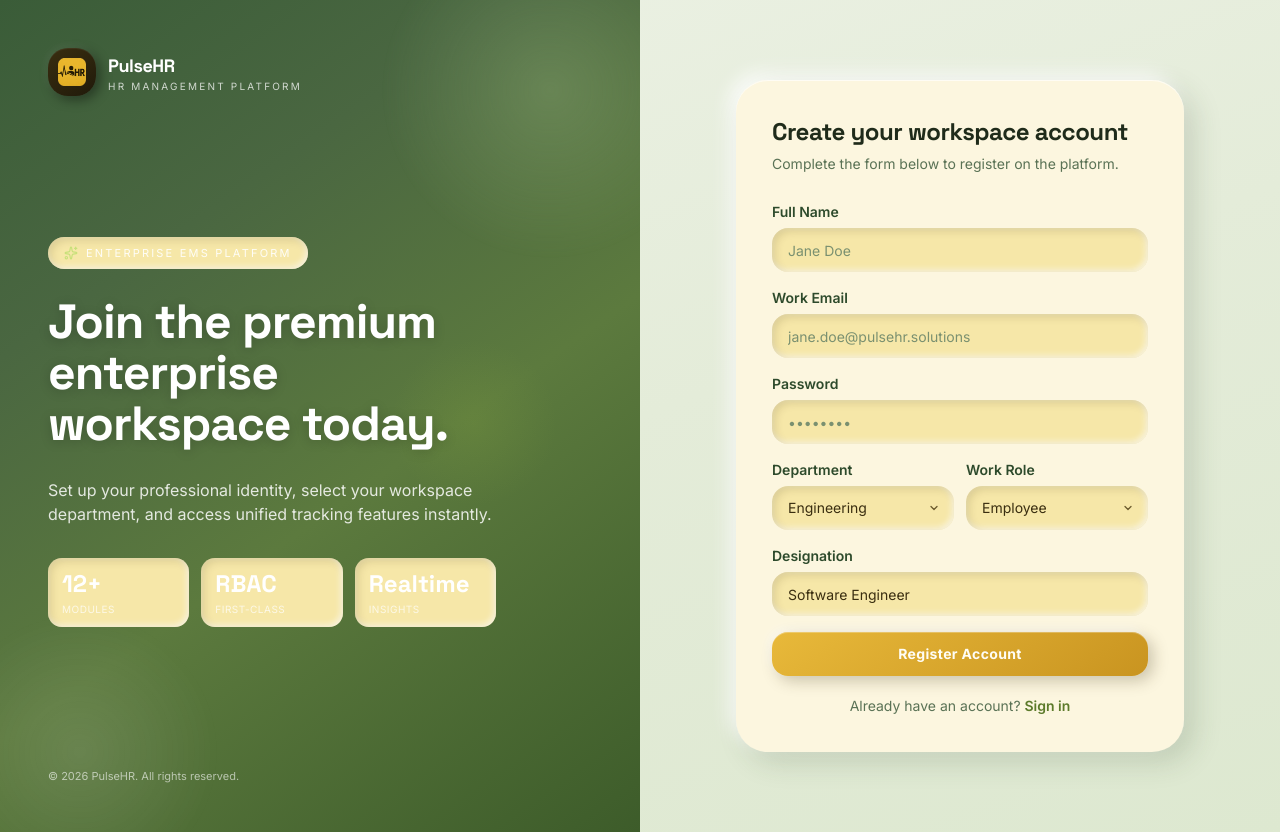
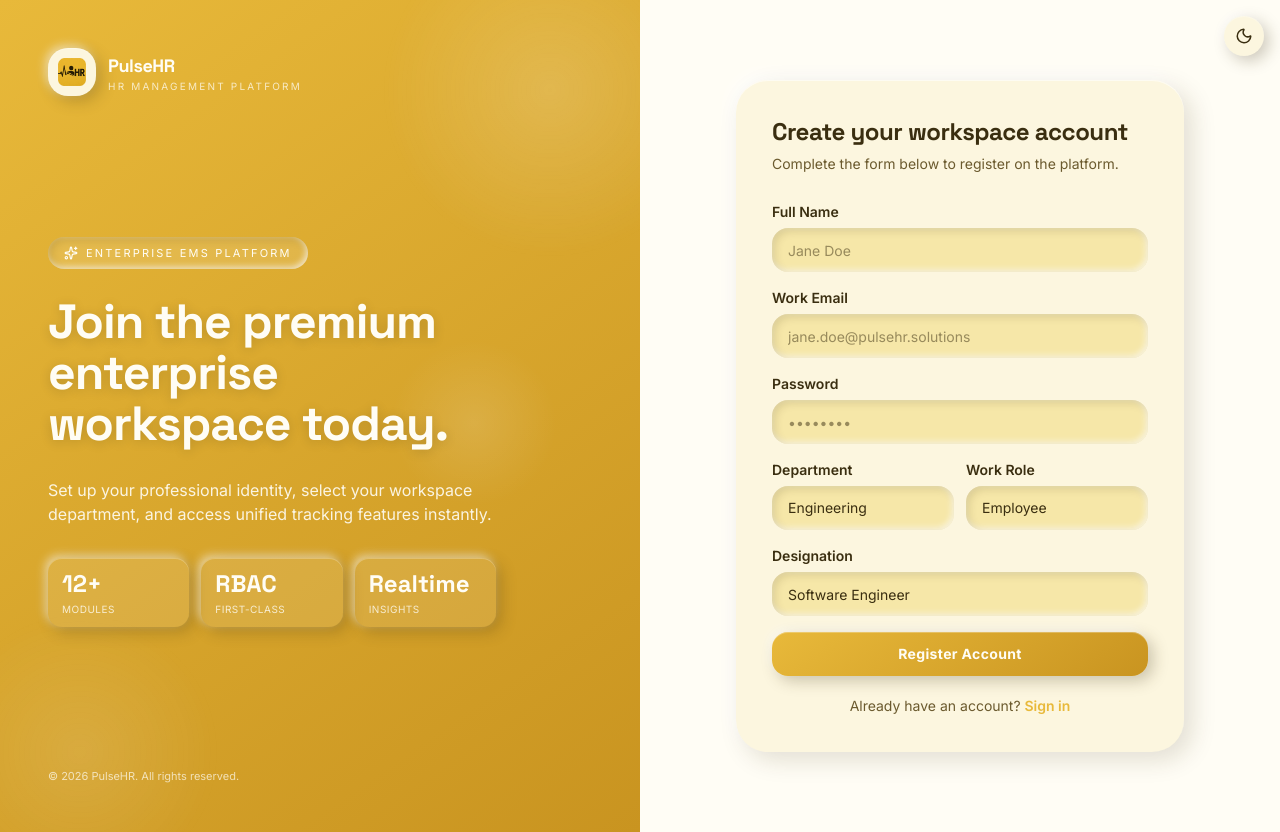
Before and after one commit to rehancodeofficial/PulseHR, a React (Vite) app: page /auth/signup in a window 1280 px wide. Built offline with nearby package versions, Linux system fonts and the light colour scheme; no server answers.

Commit message:
feat: add floating theme toggle and update auth pages to use CSS variables for theme support

```diff
--- a/src/routes/auth/ForgotPage.tsx
+++ b/src/routes/auth/ForgotPage.tsx
@@ -1,7 +1,33 @@
 import { useState } from "react";
 import { Link } from "react-router";
-import { ArrowLeft } from "lucide-react";
+import { ArrowLeft, Sun, Moon } from "lucide-react";
 import { toast } from "sonner";
+import { useTheme } from "@/components/theme-provider";
+
+/* ─── Floating theme toggle ─── */
+function ThemeToggle() {
+  const { theme, setTheme } = useTheme();
+  const isDark =
+    theme === "dark" ||
+    (theme === "system" && window.matchMedia("(prefers-color-scheme: dark)").matches);
+  return (
+    <button
+      type="button"
+      aria-label="Toggle theme"
+      onClick={() => setTheme(isDark ? "light" : "dark")}
+      className="fixed top-4 right-4 z-50 flex items-center justify-center rounded-2xl transition-all duration-200"
+      style={{
+        width: 40,
+        height: 40,
+        background: "var(--card)",
+        boxShadow: "var(--shadow-glow)",
+        color: "var(--foreground)",
+      }}
+    >
+      {isDark ? <Sun className="size-4.5" /> : <Moon className="size-4.5" />}
+    </button>
+  );
+}
 
 export function ForgotPage() {
   const [email, setEmail] = useState("");
@@ -9,34 +35,36 @@ export function ForgotPage() {
 
   return (
     <div
-      className="min-h-screen flex items-center justify-center p-6"
-      style={{ background: "linear-gradient(160deg, #EDF2E6 0%, #E4ECD9 50%, #DDE8D0 100%)" }}
+      className="min-h-screen flex items-center justify-center p-6 transition-colors duration-200"
+      style={{ background: "var(--background)" }}
     >
+      <ThemeToggle />
+
       {/* Clay card */}
       <div
         className="clay-card w-full max-w-md p-9"
         style={{
-          boxShadow:
-            "10px 10px 28px rgba(45,74,43,0.17), -7px -7px 18px rgba(255,255,255,0.86), inset 0 1px 0 rgba(255,255,255,0.65)",
+          background: "var(--card)",
+          boxShadow: "var(--shadow-elevated)",
         }}
       >
         {/* Logo */}
         <div className="flex items-center justify-center gap-3 mb-7">
           <div
             className="clay-logo flex items-center justify-center p-2"
-            style={{ width: 44, height: 44 }}
+            style={{ width: 44, height: 44, background: "var(--card)", boxShadow: "var(--shadow-glow)" }}
           >
             <img src="/logo.png" alt="PulseHR Logo" className="w-full h-full object-contain" />
           </div>
-          <div className="font-display font-bold text-xl" style={{ color: "#1F2B1A" }}>
+          <div className="font-display font-bold text-xl" style={{ color: "var(--foreground)" }}>
             PulseHR
           </div>
         </div>
 
-        <h2 className="font-display text-2xl font-bold" style={{ color: "#1F2B1A" }}>
+        <h2 className="font-display text-2xl font-bold" style={{ color: "var(--foreground)" }}>
           Reset your password
         </h2>
-        <p className="mt-1.5 text-sm" style={{ color: "#5A7255" }}>
+        <p className="mt-1.5 text-sm" style={{ color: "var(--muted-foreground)" }}>
           Enter your work email and we'll send you a recovery link.
         </p>
 
@@ -44,11 +72,10 @@ export function ForgotPage() {
           <div
             className="mt-6 p-4 text-sm"
             style={{
-              background: "rgba(107,142,78,0.12)",
+              background: "var(--muted)",
               borderRadius: 16,
-              color: "#3A5C20",
-              boxShadow:
-                "inset 2px 2px 6px rgba(45,74,43,0.12), inset -1px -1px 4px rgba(255,255,255,0.6)",
+              color: "var(--foreground)",
+              boxShadow: "var(--shadow-inset)",
             }}
           >
             If <strong>{email}</strong> exists in our directory, a reset link is on its way.
@@ -67,7 +94,7 @@ export function ForgotPage() {
               <label
                 htmlFor="email"
                 className="block text-sm font-semibold"
-                style={{ color: "#2D4A2B" }}
+                style={{ color: "var(--foreground)" }}
               >
                 Work email
               </label>
@@ -78,18 +105,18 @@ export function ForgotPage() {
                 onChange={(e) => setEmail(e.target.value)}
                 placeholder="you@company.com"
                 required
-                className="clay-input w-full h-11 px-4 text-sm placeholder:text-[#7A9070] focus:outline-none"
+                className="clay-input w-full h-11 px-4 text-sm focus:outline-none"
                 style={{
-                  boxShadow:
-                    "inset 3px 3px 8px rgba(45,74,43,0.14), inset -2px -2px 6px rgba(255,255,255,0.78)",
+                  background: "var(--input)",
+                  color: "var(--foreground)",
+                  boxShadow: "var(--shadow-inset)",
                 }}
                 onFocus={(e) => {
                   e.currentTarget.style.boxShadow =
-                    "inset 3px 3px 10px rgba(45,74,43,0.18), inset -2px -2px 6px rgba(255,255,255,0.78), 0 0 0 2.5px rgba(139,170,60,0.45)";
+                    "var(--shadow-inset), 0 0 0 2.5px var(--ring)";
                 }}
                 onBlur={(e) => {
-                  e.currentTarget.style.boxShadow =
-                    "inset 3px 3px 8px rgba(45,74,43,0.14), inset -2px -2px 6px rgba(255,255,255,0.78)";
+                  e.currentTarget.style.boxShadow = "var(--shadow-inset)";
                 }}
               />
             </div>
@@ -98,9 +125,8 @@ export function ForgotPage() {
               type="submit"
               className="clay-button w-full h-11 flex items-center justify-center text-sm font-bold tracking-wide"
               style={{
-                background: "linear-gradient(145deg, #8BAA3C 0%, #6B8A2A 60%, #4E6B1F 100%)",
-                boxShadow:
-                  "5px 5px 16px rgba(45,74,43,0.30), -3px -3px 10px rgba(255,255,255,0.60), inset 0 1px 0 rgba(255,255,255,0.28)",
+                background: "var(--gradient-primary)",
+                boxShadow: "var(--shadow-glow)",
               }}
             >
               Send recovery link
@@ -111,7 +137,7 @@ export function ForgotPage() {
         <Link
           to="/auth"
           className="mt-7 inline-flex items-center gap-2 text-sm font-medium hover:underline"
-          style={{ color: "#5C7A2A" }}
+          style={{ color: "var(--primary)" }}
         >
           <ArrowLeft className="size-4" />
           Back to sign in
--- a/src/routes/auth/LoginPage.tsx
+++ b/src/routes/auth/LoginPage.tsx
@@ -1,8 +1,35 @@
 import { useEffect, useState } from "react";
 import { useNavigate, Link } from "react-router";
 import { useAuth } from "@/lib/auth-store";
-import { Loader2, Sparkles } from "lucide-react";
+import { Loader2, Sparkles, Sun, Moon } from "lucide-react";
 import { toast } from "sonner";
+import { useTheme } from "@/components/theme-provider";
+
+/* ─── Floating theme toggle ─── */
+function ThemeToggle() {
+  const { theme, setTheme } = useTheme();
+  const isDark =
+    theme === "dark" ||
+    (theme === "system" && window.matchMedia("(prefers-color-scheme: dark)").matches);
+  return (
+    <button
+      type="button"
+      aria-label="Toggle theme"
+      onClick={() => setTheme(isDark ? "light" : "dark")}
+      className="fixed top-4 right-4 z-50 flex items-center justify-center rounded-2xl transition-all duration-200"
+      style={{
+        width: 40,
+        height: 40,
+        background: "var(--card)",
+        boxShadow: "var(--shadow-glow)",
+        color: "var(--foreground)",
+      }}
+    >
+      {isDark ? <Sun className="size-4.5" /> : <Moon className="size-4.5" />}
+    </button>
+  );
+}
+
 
 /* ─── Clay helper: input wrapper with carved inset groove ─── */
 function ClayInput({
@@ -84,6 +111,7 @@ export function LoginPage() {
       className="min-h-screen grid lg:grid-cols-2 transition-colors duration-200"
       style={{ background: "var(--background)" }}
     >
+      <ThemeToggle />
       {/* ── Left clay hero panel ── */}
       <div
         className="relative hidden lg:flex flex-col justify-between p-12 overflow-hidden"
--- a/src/routes/auth/SignupPage.tsx
+++ b/src/routes/auth/SignupPage.tsx
@@ -1,9 +1,35 @@
 import { useEffect, useState } from "react";
 import { useNavigate, Link } from "react-router";
 import { useAuth } from "@/lib/auth-store";
-import { Loader2, Sparkles } from "lucide-react";
+import { Loader2, Sparkles, Sun, Moon } from "lucide-react";
 import { toast } from "sonner";
+import { useTheme } from "@/components/theme-provider";
 import type { Role } from "@/types";
+
+/* ─── Floating theme toggle ─── */
+function ThemeToggle() {
+  const { theme, setTheme } = useTheme();
+  const isDark =
+    theme === "dark" ||
+    (theme === "system" && window.matchMedia("(prefers-color-scheme: dark)").matches);
+  return (
+    <button
+      type="button"
+      aria-label="Toggle theme"
+      onClick={() => setTheme(isDark ? "light" : "dark")}
+      className="fixed top-4 right-4 z-50 flex items-center justify-center rounded-2xl transition-all duration-200"
+      style={{
+        width: 40,
+        height: 40,
+        background: "var(--card)",
+        boxShadow: "var(--shadow-glow)",
+        color: "var(--foreground)",
+      }}
+    >
+      {isDark ? <Sun className="size-4.5" /> : <Moon className="size-4.5" />}
+    </button>
+  );
+}
 
 /* ─── Shared clay input ─── */
 function ClayInput({
@@ -29,18 +55,17 @@ function ClayInput({
       onChange={onChange}
       placeholder={placeholder}
       required={required}
-      className="clay-input w-full h-11 px-4 text-sm placeholder:text-[#7A9070] focus:outline-none"
+      className="clay-input w-full h-11 px-4 text-sm focus:outline-none"
       style={{
-        boxShadow:
-          "inset 3px 3px 8px rgba(45,74,43,0.14), inset -2px -2px 6px rgba(255,255,255,0.78)",
+        background: "var(--input)",
+        color: "var(--foreground)",
+        boxShadow: "var(--shadow-inset)",
       }}
       onFocus={(e) => {
-        e.currentTarget.style.boxShadow =
-          "inset 3px 3px 10px rgba(45,74,43,0.18), inset -2px -2px 6px rgba(255,255,255,0.78), 0 0 0 2.5px rgba(139,170,60,0.45)";
+        e.currentTarget.style.boxShadow = "var(--shadow-inset), 0 0 0 2.5px var(--ring)";
       }}
       onBlur={(e) => {
-        e.currentTarget.style.boxShadow =
-          "inset 3px 3px 8px rgba(45,74,43,0.14), inset -2px -2px 6px rgba(255,255,255,0.78)";
+        e.currentTarget.style.boxShadow = "var(--shadow-inset)";
       }}
     />
   );
@@ -65,16 +90,15 @@ function ClaySelect({
       onChange={onChange}
       className="clay-select w-full h-11 px-4 text-sm focus:outline-none"
       style={{
-        boxShadow:
-          "inset 3px 3px 8px rgba(45,74,43,0.14), inset -2px -2px 6px rgba(255,255,255,0.78)",
+        background: "var(--input)",
+        color: "var(--foreground)",
+        boxShadow: "var(--shadow-inset)",
       }}
       onFocus={(e) => {
-        e.currentTarget.style.boxShadow =
-          "inset 3px 3px 10px rgba(45,74,43,0.18), inset -2px -2px 6px rgba(255,255,255,0.78), 0 0 0 2.5px rgba(139,170,60,0.45)";
+        e.currentTarget.style.boxShadow = "var(--shadow-inset), 0 0 0 2.5px var(--ring)";
       }}
       onBlur={(e) => {
-        e.currentTarget.style.boxShadow =
-          "inset 3px 3px 8px rgba(45,74,43,0.14), inset -2px -2px 6px rgba(255,255,255,0.78)";
+        e.currentTarget.style.boxShadow = "var(--shadow-inset)";
       }}
     >
       {children}
@@ -109,7 +133,7 @@ export function SignupPage() {
       const res = await signup(fullName, email, password, departmentId, designation, role);
       if (res?.isPending) {
         toast.success(
-          "Registration request submitted! Your account is pending administrator approval.",
+          "Registration request submitted. Your account is pending administrator approval.",
         );
         navigate("/auth");
       } else {
@@ -126,16 +150,15 @@ export function SignupPage() {
 
   return (
     <div
-      className="min-h-screen grid lg:grid-cols-2"
-      style={{ background: "linear-gradient(160deg, #EDF2E6 0%, #E4ECD9 50%, #DDE8D0 100%)" }}
+      className="min-h-screen grid lg:grid-cols-2 transition-colors duration-200"
+      style={{ background: "var(--background)" }}
     >
+      <ThemeToggle />
+
       {/* ── Left clay hero panel ── */}
       <div
         className="relative hidden lg:flex flex-col justify-between p-12 overflow-hidden"
-        style={{
-          background:
-            "linear-gradient(145deg, #3A5C38 0%, #4A6741 28%, #5C7A3E 58%, #3D5C2A 100%)",
-        }}
+        style={{ background: "var(--gradient-primary)" }}
       >
         {/* Blob orbs */}
         <div
@@ -146,7 +169,7 @@ export function SignupPage() {
             width: "340px",
             height: "340px",
             borderRadius: "999px",
-            background: "radial-gradient(circle, rgba(168,196,138,0.28) 0%, transparent 70%)",
+            background: "radial-gradient(circle, rgba(255,255,255,0.15) 0%, transparent 70%)",
             filter: "blur(2px)",
           }}
         />
@@ -170,7 +193,7 @@ export function SignupPage() {
             width: "180px",
             height: "180px",
             borderRadius: "999px",
-            background: "radial-gradient(circle, rgba(139,170,60,0.18) 0%, transparent 65%)",
+            background: "radial-gradient(circle, rgba(255,255,255,0.12) 0%, transparent 65%)",
           }}
         />
 
@@ -178,11 +201,11 @@ export function SignupPage() {
         <div className="relative flex items-center gap-3">
           <div
             className="clay-logo flex items-center justify-center p-2.5"
-            style={{ width: 48, height: 48 }}
+            style={{ width: 48, height: 48, background: "var(--card)", boxShadow: "var(--shadow-glow)" }}
           >
             <img src="/logo.png" alt="PulseHR Logo" className="w-full h-full object-contain" />
           </div>
-          <div className="leading-tight text-white">
+          <div className="leading-tight" style={{ color: "var(--primary-foreground)" }}>
             <div className="font-display text-lg font-bold tracking-tight">PulseHR</div>
             <div className="text-[10px] uppercase tracking-[0.22em] opacity-75">
               HR Management Platform
@@ -191,20 +214,23 @@ export function SignupPage() {
         </div>
 
         {/* Hero copy */}
-        <div className="relative text-white space-y-7">
-          <div className="clay-badge inline-flex items-center gap-2 text-[11px] uppercase tracking-[0.2em] px-4 py-2 text-white/90">
-            <Sparkles className="size-3.5 text-[#c8e07a]" />
+        <div className="relative space-y-7" style={{ color: "var(--primary-foreground)" }}>
+          <div
+            className="clay-badge inline-flex items-center gap-2 text-[11px] uppercase tracking-[0.2em] px-4 py-2"
+            style={{ background: "rgba(255,255,255,0.12)", color: "var(--primary-foreground)" }}
+          >
+            <Sparkles className="size-3.5" />
             Enterprise EMS Platform
           </div>
 
           <h1
             className="font-display text-5xl font-bold leading-[1.06] max-w-md"
-            style={{ color: "#ffffff", textShadow: "0 2px 12px rgba(0,0,0,0.18)" }}
+            style={{ color: "var(--primary-foreground)", textShadow: "0 2px 12px rgba(0,0,0,0.15)" }}
           >
             Join the premium enterprise workspace today.
           </h1>
 
-          <p className="text-base max-w-md" style={{ color: "rgba(255,255,255,0.84)" }}>
+          <p className="text-base max-w-md opacity-90">
             Set up your professional identity, select your workspace department, and access unified
             tracking features instantly.
           </p>
@@ -216,15 +242,19 @@ export function SignupPage() {
               ["RBAC", "First-class"],
               ["Realtime", "Insights"],
             ].map(([v, l]) => (
-              <div key={l} className="clay-stat-pill flex flex-col gap-0.5">
-                <div className="font-display text-2xl font-bold text-white">{v}</div>
-                <div className="text-[10px] uppercase tracking-wider text-white/72">{l}</div>
+              <div
+                key={l}
+                className="clay-stat-pill flex flex-col gap-0.5"
+                style={{ background: "rgba(255,255,255,0.1)", boxShadow: "var(--shadow-glow)" }}
+              >
+                <div className="font-display text-2xl font-bold" style={{ color: "var(--primary-foreground)" }}>{v}</div>
+                <div className="text-[10px] uppercase tracking-wider opacity-80" style={{ color: "var(--primary-foreground)" }}>{l}</div>
               </div>
             ))}
           </div>
         </div>
 
-        <div className="relative text-[11px]" style={{ color: "rgba(255,255,255,0.60)" }}>
+        <div className="relative text-[11px] opacity-70" style={{ color: "var(--primary-foreground)" }}>
           © {new Date().getFullYear()} PulseHR. All rights reserved.
         </div>
       </div>
@@ -234,32 +264,32 @@ export function SignupPage() {
         <div
           className="clay-card w-full max-w-md p-9 my-8"
           style={{
-            boxShadow:
-              "10px 10px 28px rgba(45,74,43,0.17), -7px -7px 18px rgba(255,255,255,0.86), inset 0 1px 0 rgba(255,255,255,0.65)",
+            background: "var(--card)",
+            boxShadow: "var(--shadow-elevated)",
           }}
         >
           {/* Mobile logo */}
           <div className="lg:hidden flex items-center gap-2.5 mb-6">
             <div
               className="clay-logo flex items-center justify-center p-1.5"
-              style={{ width: 38, height: 38 }}
+              style={{ width: 38, height: 38, background: "var(--card)", boxShadow: "var(--shadow-glow)" }}
             >
               <img src="/logo.png" alt="Logo" className="w-full h-full object-contain" />
             </div>
-            <div className="font-display font-bold text-[#1F2B1A]">PulseHR</div>
+            <div className="font-display font-bold" style={{ color: "var(--foreground)" }}>PulseHR</div>
           </div>
 
-          <h2 className="font-display text-2xl font-bold" style={{ color: "#1F2B1A" }}>
+          <h2 className="font-display text-2xl font-bold" style={{ color: "var(--foreground)" }}>
             Create your workspace account
           </h2>
-          <p className="mt-1.5 text-sm" style={{ color: "#5A7255" }}>
+          <p className="mt-1.5 text-sm" style={{ color: "var(--muted-foreground)" }}>
             Complete the form below to register on the platform.
           </p>
 
           <form className="mt-7 space-y-4" onSubmit={onSubmit}>
             {/* Full name */}
             <div className="space-y-1.5">
-              <label htmlFor="fullName" className="block text-sm font-semibold" style={{ color: "#2D4A2B" }}>
+              <label htmlFor="fullName" className="block text-sm font-semibold" style={{ color: "var(--foreground)" }}>
                 Full Name
               </label>
               <ClayInput
@@ -273,7 +303,7 @@ export function SignupPage() {
 
             {/* Email */}
             <div className="space-y-1.5">
-              <label htmlFor="email" className="block text-sm font-semibold" style={{ color: "#2D4A2B" }}>
+              <label htmlFor="email" className="block text-sm font-semibold" style={{ color: "var(--foreground)" }}>
                 Work Email
               </label>
               <ClayInput
@@ -288,7 +318,7 @@ export function SignupPage() {
 
             {/* Password */}
             <div className="space-y-1.5">
-              <label htmlFor="password" className="block text-sm font-semibold" style={{ color: "#2D4A2B" }}>
+              <label htmlFor="password" className="block text-sm font-semibold" style={{ color: "var(--foreground)" }}>
                 Password
               </label>
               <ClayInput
@@ -304,7 +334,7 @@ export function SignupPage() {
             {/* Department + Role (2-col) */}
             <div className="grid grid-cols-2 gap-3">
               <div className="space-y-1.5">
-                <label htmlFor="department" className="block text-sm font-semibold" style={{ color: "#2D4A2B" }}>
+                <label htmlFor="department" className="block text-sm font-semibold" style={{ color: "var(--foreground)" }}>
                   Department
                 </label>
                 <ClaySelect
@@ -322,7 +352,7 @@ export function SignupPage() {
               </div>
 
               <div className="space-y-1.5">
-                <label htmlFor="role" className="block text-sm font-semibold" style={{ color: "#2D4A2B" }}>
+                <label htmlFor="role" className="block text-sm font-semibold" style={{ color: "var(--foreground)" }}>
                   Work Role
                 </label>
                 <ClaySelect
@@ -340,7 +370,7 @@ export function SignupPage() {
 
             {/* Designation */}
             <div className="space-y-1.5">
-              <label htmlFor="designation" className="block text-sm font-semibold" style={{ color: "#2D4A2B" }}>
+              <label htmlFor="designation" className="block text-sm font-semibold" style={{ color: "var(--foreground)" }}>
                 Designation
               </label>
               <ClayInput
@@ -352,29 +382,26 @@ export function SignupPage() {
               />
             </div>
 
-            {/* Clay submit button */}
+            {/* Submit button */}
             <button
               type="submit"
               disabled={loading}
               className="clay-button w-full h-11 flex items-center justify-center text-sm font-bold tracking-wide mt-2"
               style={{
-                background: loading
-                  ? "linear-gradient(145deg, #7A9830, #5A7820)"
-                  : "linear-gradient(145deg, #8BAA3C 0%, #6B8A2A 60%, #4E6B1F 100%)",
-                boxShadow:
-                  "5px 5px 16px rgba(45,74,43,0.30), -3px -3px 10px rgba(255,255,255,0.60), inset 0 1px 0 rgba(255,255,255,0.28)",
+                background: "var(--gradient-primary)",
+                boxShadow: "var(--shadow-glow)",
                 opacity: loading ? 0.8 : 1,
               }}
             >
               {loading ? <Loader2 className="size-4 animate-spin" /> : "Register Account"}
             </button>
 
-            <div className="text-center text-sm pt-1" style={{ color: "#5A7255" }}>
+            <div className="text-center text-sm pt-1" style={{ color: "var(--muted-foreground)" }}>
               Already have an account?{" "}
               <Link
                 to="/auth"
                 className="font-semibold hover:underline"
-                style={{ color: "#5C7A2A" }}
+                style={{ color: "var(--primary)" }}
               >
                 Sign in
               </Link>
```
